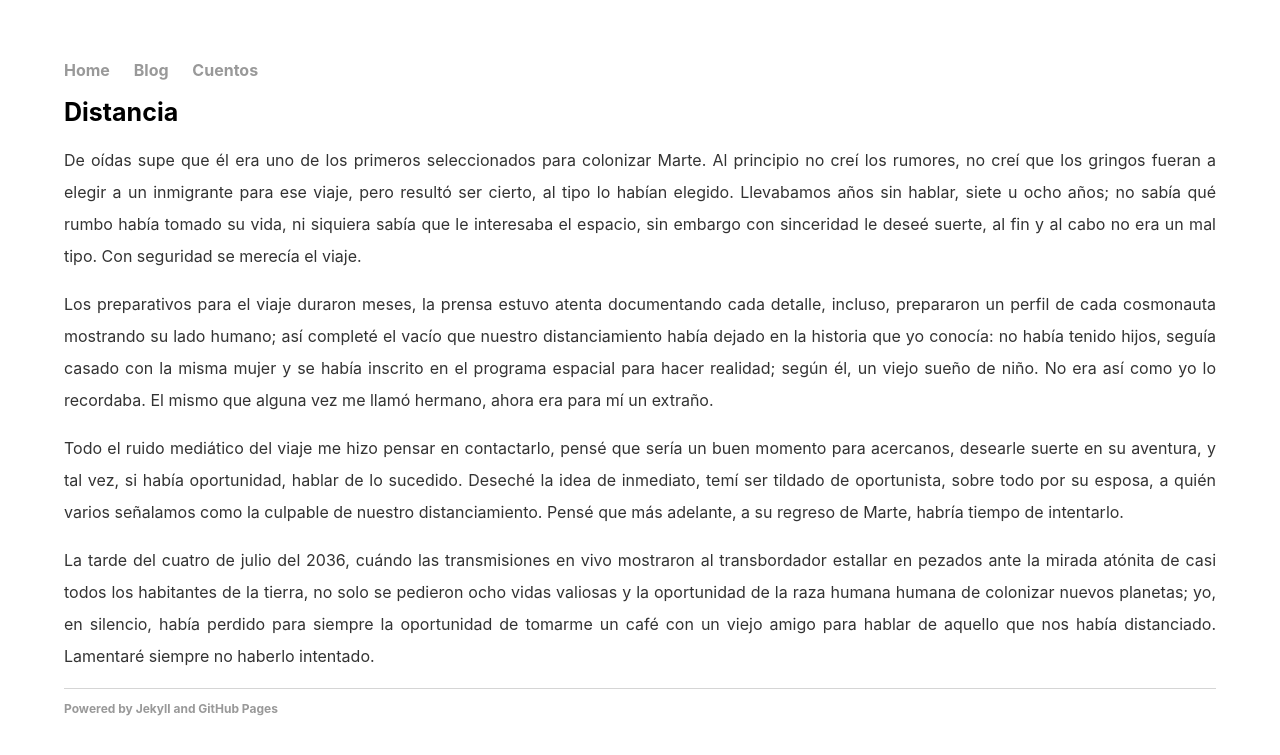
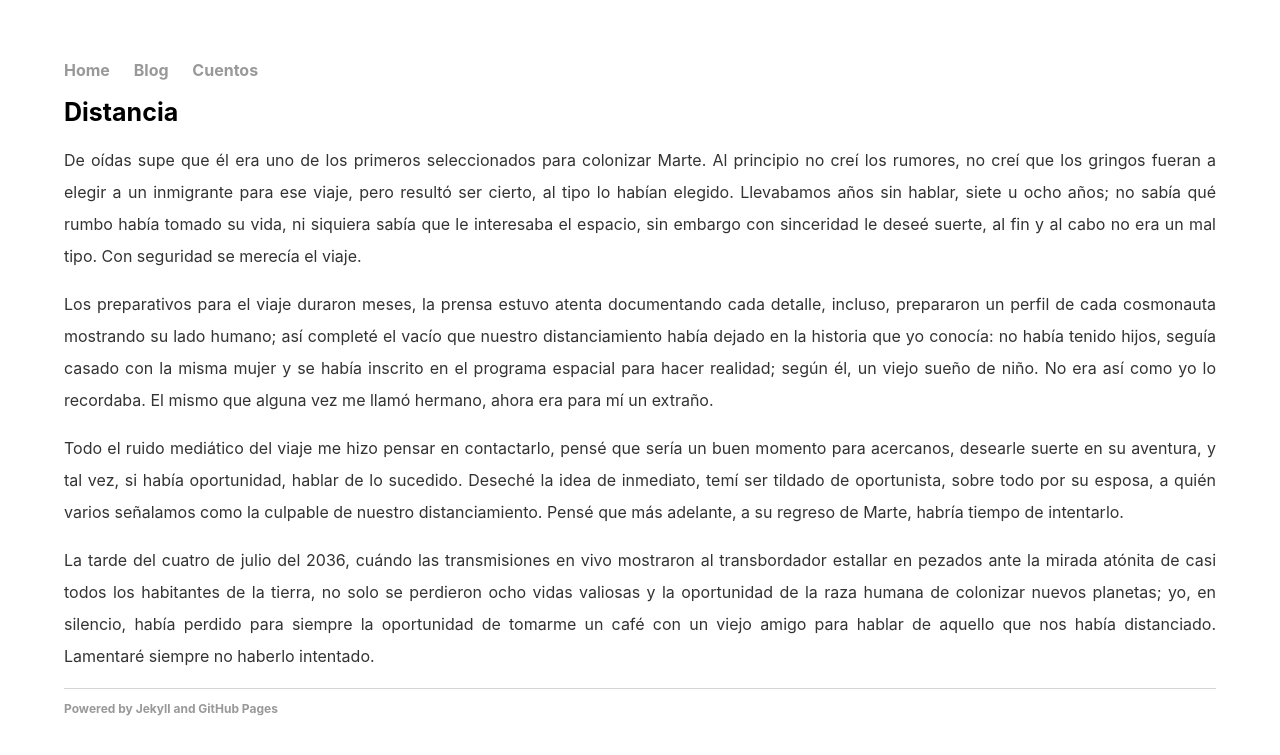
Before and after one commit to jumedata/jume-blog, a Jekyll site: the page built from _posts/2021-06-10-Distancia.md, in a window 1280 px wide. Shown: the top 755 px of the page. Built offline with Jekyll 4.4.1, drawn with Linux system fonts in a browser that asks for light colours.

Commit message:
Update 2021-06-10-Distancia.md

```diff
--- a/_posts/2021-06-10-Distancia.md
+++ b/_posts/2021-06-10-Distancia.md
@@ -12,4 +12,4 @@ Los preparativos para el viaje duraron meses, la prensa estuvo atenta documentan
 
 Todo el ruido mediático del viaje me hizo pensar en contactarlo, pensé que sería un buen momento para acercanos, desearle suerte en su aventura, y tal vez, si había oportunidad, hablar de lo sucedido. Deseché la idea de inmediato, temí ser tildado de oportunista, sobre todo por su esposa, a quién varios señalamos como la culpable de nuestro distanciamiento. Pensé que más adelante, a su regreso de Marte, habría tiempo de intentarlo.
 
-La tarde del cuatro de julio del 2036, cuándo las transmisiones en vivo mostraron al transbordador estallar en pezados ante la mirada atónita de casi todos los habitantes de la tierra, no solo se pedieron ocho vidas valiosas y la oportunidad de la raza humana humana de colonizar nuevos planetas; yo, en silencio, había perdido para siempre la oportunidad de tomarme un café con un viejo amigo para hablar de aquello que nos había distanciado. Lamentaré siempre no haberlo intentado.
+La tarde del cuatro de julio del 2036, cuándo las transmisiones en vivo mostraron al transbordador estallar en pezados ante la mirada atónita de casi todos los habitantes de la tierra, no solo se perdieron ocho vidas valiosas y la oportunidad de la raza humana de colonizar nuevos planetas; yo, en silencio, había perdido para siempre la oportunidad de tomarme un café con un viejo amigo para hablar de aquello que nos había distanciado. Lamentaré siempre no haberlo intentado.
```
